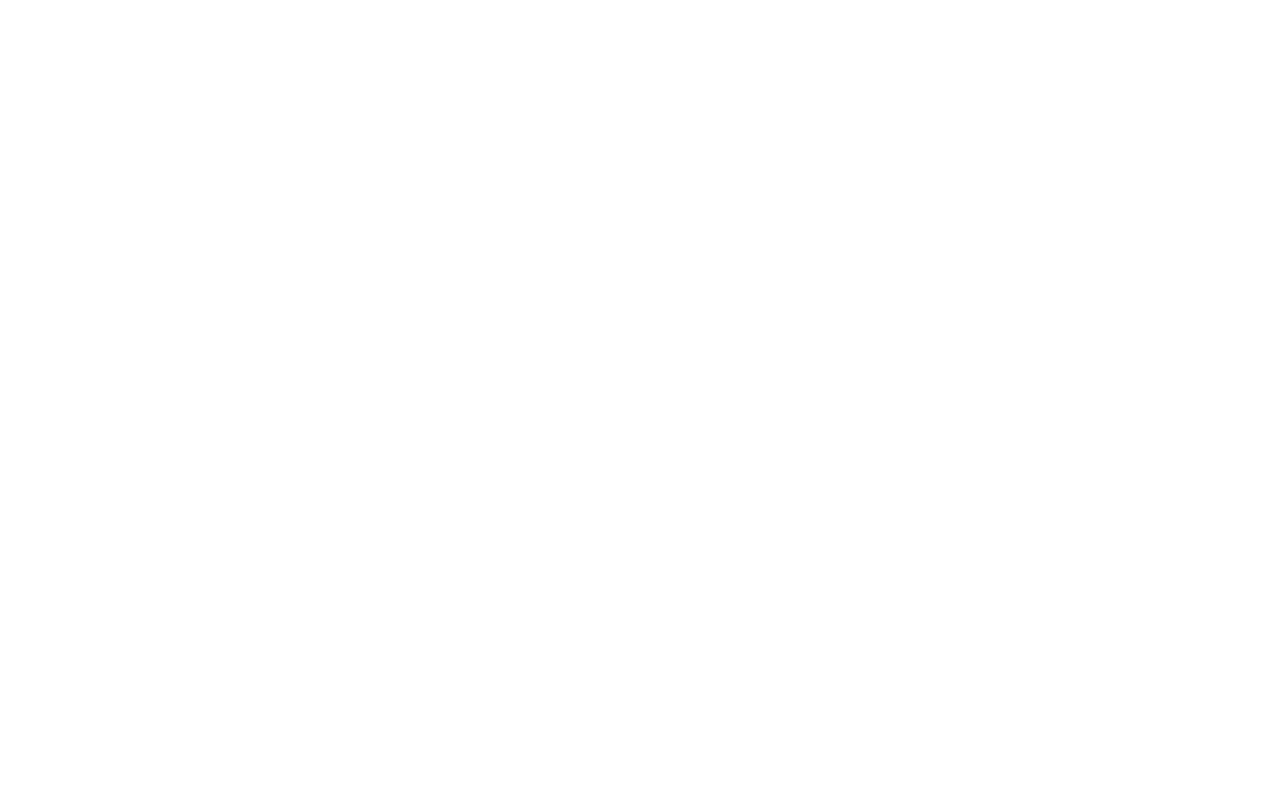
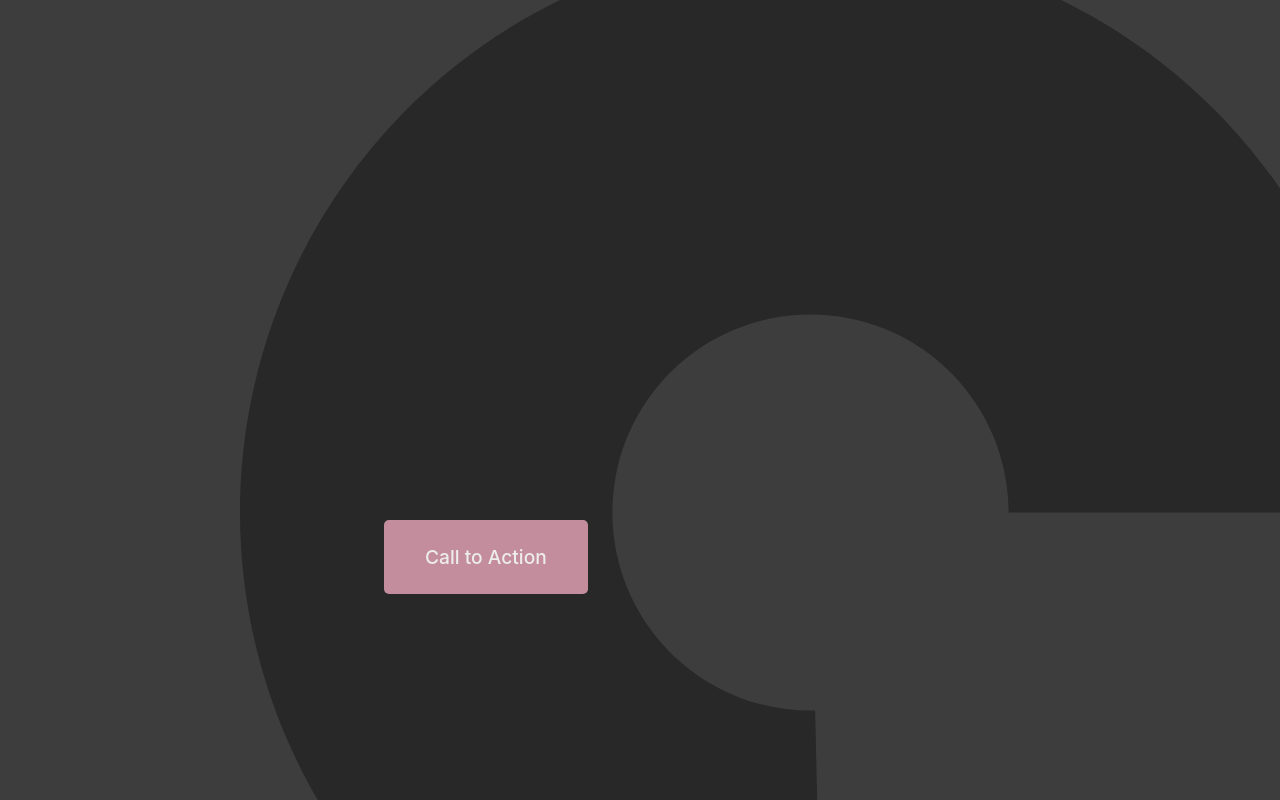
Before and after one commit to robonexx/react_animations, a React (Vite) app: page / in a window 1280 px wide. Built offline with nearby package versions, Linux system fonts and the light colour scheme.

Commit message:
hero with cta btn anime.js

```diff
--- a/src/App.jsx
+++ b/src/App.jsx
@@ -1,9 +1,10 @@
 import './App.css';
+import HeroCta from './components/hero-with-cta-and-bg/HeroCta';
 
 function App() {
-
   return (
     <main>
+      <HeroCta />
     </main>
   );
 }
--- /dev/null
+++ b/src/components/hero-with-cta-and-bg/HeroCta.jsx
@@ -0,0 +1,65 @@
+import React, { useState } from 'react';
+import anime from 'animejs';
+import './HeroCta.css';
+
+const HeroCta = () => {
+  const [heroToggle, setHeroToggle] = useState(false);
+
+  const handleButtonClick = () => {
+    const heroTimeline = anime.timeline({
+      targets: '.hero_bg',
+      duration: 400,
+      easing: 'easeOutSine',
+    });
+
+    heroTimeline.add({
+      targets: '.hero',
+      opacity: heroToggle ? 1 : 1,
+      d: [{ value: heroToggle ? SVG_PATHS[0] : SVG_PATHS[1] }],
+      backgroundColor: heroToggle ? '#282828' : '#888',
+      fill: heroToggle ? '#282828' : '#888',
+    });
+
+    const btnTimeline = anime.timeline({
+      targets: '.hero_bg',
+      duration: 400,
+      easing: 'easeOutSine',
+    });
+    btnTimeline.add({
+      targets: '.cta',
+      backgroundColor: heroToggle ? '#c38d9e' : '#ededed',
+      color: heroToggle ? '#ededed' : '#000',
+      duration: 300,
+      easing: 'easeOutSine',
+    });
+
+    setHeroToggle(!heroToggle);
+  };
+
+  const SVG_PATHS = [
+    'M1141 512.5C1141 399.1 1107.2 288.273 1043.93 194.169C980.654 100.064 890.769 26.9516 785.751 -15.8344C680.733 -58.6203 565.346 -69.1383 454.323 -46.0455C343.299 -22.9527 241.677 32.7031 162.43 113.816C83.1823 194.929 29.906 297.819 9.4026 409.35C-11.1008 520.881 2.09909 635.991 47.3169 739.986C92.5348 843.98 167.719 932.139 263.27 993.208C358.822 1054.28 470.405 1085.48 583.774 1082.85L575.11 710.561C535.741 711.477 496.992 700.64 463.81 679.433C430.628 658.226 404.519 627.611 388.817 591.498C373.114 555.384 368.53 515.41 375.651 476.68C382.771 437.949 401.272 402.219 428.791 374.051C456.311 345.883 491.601 326.556 530.156 318.537C568.71 310.517 608.78 314.17 645.249 329.028C681.718 343.886 712.932 369.275 734.906 401.955C756.879 434.634 768.615 473.12 768.615 512.5H1141Z',
+
+    'M1141 512.5C1141 399.1 1107.2 288.273 1043.93 194.169C980.654 100.064 890.769 26.9516 785.751 -15.8344C680.733 -58.6203 565.346 -69.1383 454.323 -46.0455C343.299 -22.9527 241.677 32.7031 162.43 113.816C83.1823 194.929 29.906 297.819 9.4026 409.35C-11.1008 520.881 2.09909 635.991 47.3169 739.986C92.5348 843.98 167.719 932.139 263.27 993.208C358.822 1054.28 470.405 1085.48 583.774 1082.85L582.205 1015.42C482.237 1017.75 383.844 990.233 299.588 936.383C215.332 882.534 149.035 804.796 109.163 713.094C69.29 621.393 57.6505 519.89 75.7301 421.543C93.8098 323.197 140.788 232.469 210.668 160.945C280.547 89.4201 370.157 40.3434 468.056 19.9803C565.955 -0.382658 667.702 8.89201 760.306 46.6202C852.91 84.3484 932.17 148.818 987.965 231.799C1043.76 314.779 1073.56 412.505 1073.56 512.5H1141Z',
+  ];
+
+  return (
+    <div className='hero_bg'>
+      <svg
+        viewBox='0 0 800 800'
+        preserveAspectRatio='xMidYMid meet'
+        fill='none'
+        xmlns='http://www.w3.org/2000/svg'
+      >
+        <path
+          className='hero' /* d={heroToggle ? SVG_PATHS[0] : SVG_PATHS[1]} */
+          d={SVG_PATHS[0]}
+        />
+      </svg>
+      <button className='cta' onClick={handleButtonClick}>
+        Call to Action
+      </button>
+    </div>
+  );
+};
+
+export default HeroCta;
--- /dev/null
+++ b/src/components/hero-with-cta-and-bg/herocta.css
@@ -0,0 +1,33 @@
+.hero_bg {
+    position: absolute;
+    z-index: 2;
+    top: 0;
+    left: 0;
+    width: 100%;
+    height: 100vh;
+    display: flex;
+    align-items: center;
+    justify-content: center;
+}
+
+.hero_bg > svg {
+    position: relative;
+    width: 100%;
+    height: 100%;
+    fill: #282828;
+    background-color: rgba(0, 0, 0, 0.76);
+
+}
+
+
+.cta {
+    position: absolute;
+    top: 65%;
+    left: 30%;
+    z-index: 100;
+    padding: 3vmin 5vmin;
+    background-color: #c38d9e;
+    color: #ededed;
+    font-size: clamp(1.2rem, 1.5vw, 2rem);
+    border-radius: 5px;
+}
```
Also changed, not shown: src/components/hero-with-cta-and-bg/loaders/Loader.jsx (renamed from src/components/loaders/Loader.jsx), src/components/hero-with-cta-and-bg/loaders/loader.scss (renamed from src/components/loaders/loader.scss).
